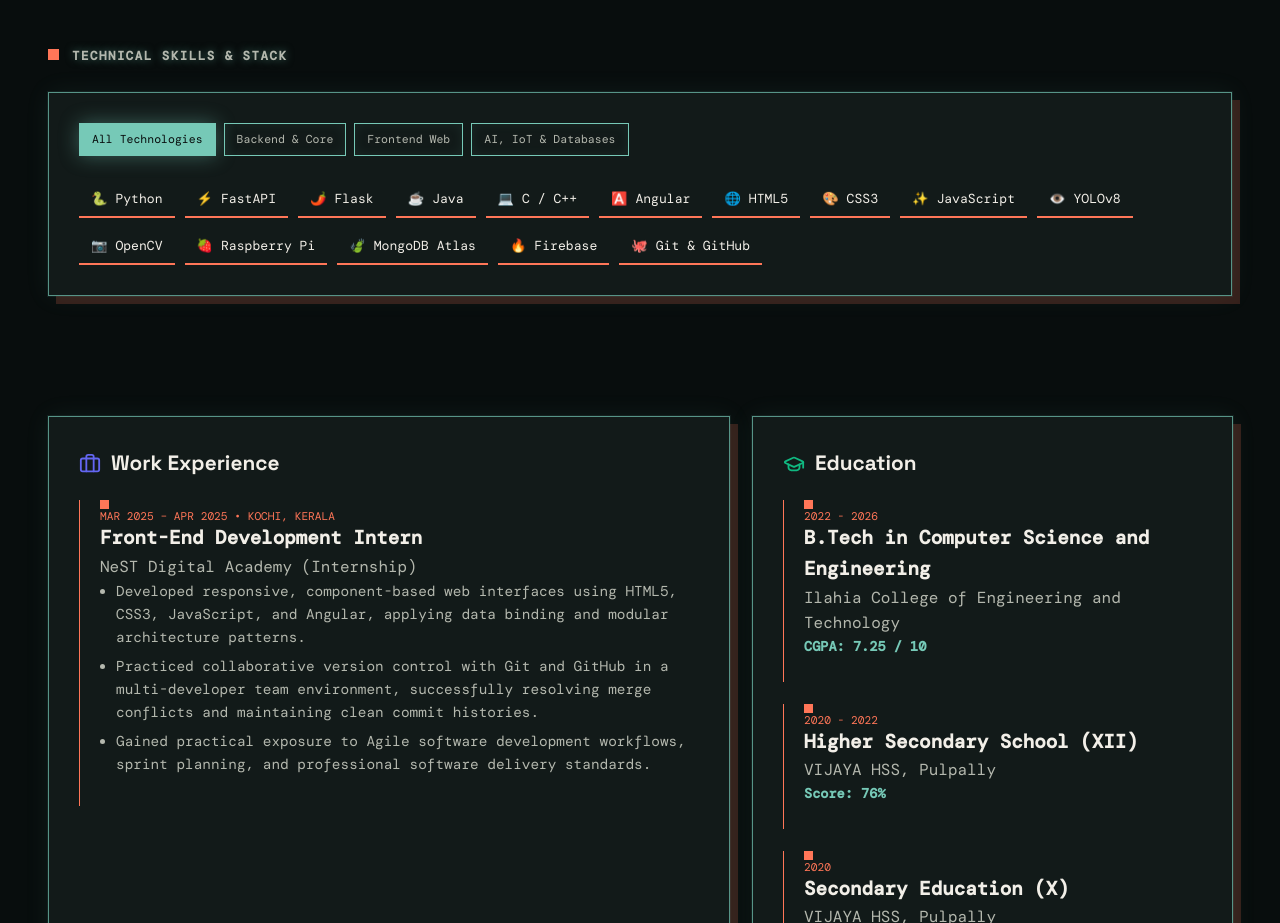
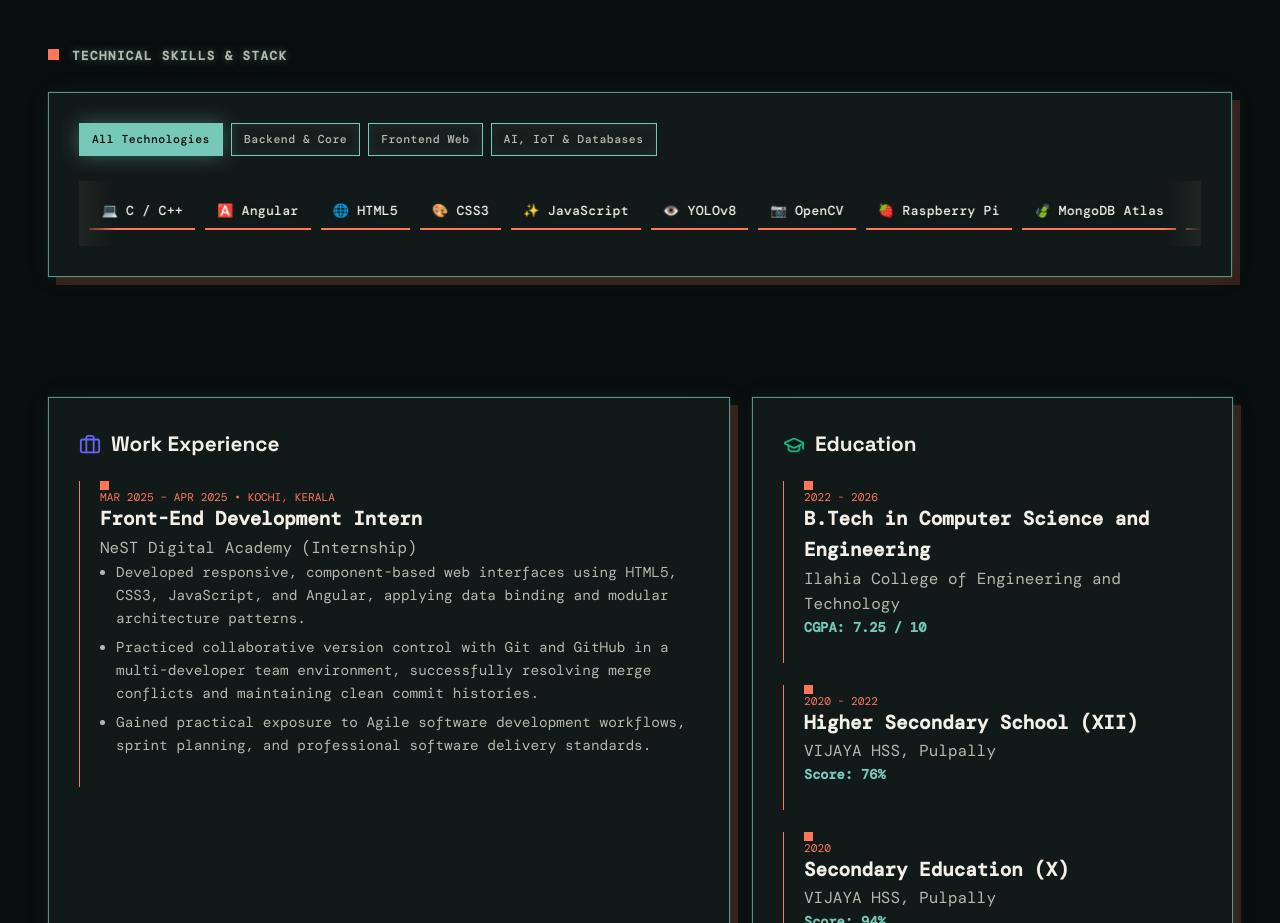
Before and after one commit to OxxY-ScoobY/PortFolio, a React (Vite) app: page / in a window 1280 px wide. Shown: the part 840-1763 px from the top of the page. Built offline with nearby package versions, Linux system fonts and the light colour scheme.

Commit message:
feat: add marquee effect for skills display and enhance styling

```diff
--- a/src/components/SkillsBento.tsx
+++ b/src/components/SkillsBento.tsx
@@ -28,6 +28,8 @@
     if (activeTab === 'all') return true;
     return s.category === activeTab;
   });
+
+  const marqueeSkills = [...filteredSkills, ...filteredSkills];
 
   return (
     <section id="skills" className="bento-section">
@@ -70,15 +72,16 @@
             </button>
           </div>
 
-          <div className="skills-badge-grid">
-            {filteredSkills.map((skill, idx) => (
+          <div className="skills-marquee-viewport">
+            <div className="skills-marquee-track">
+              {marqueeSkills.map((skill, idx) => (
                 <motion.div
-                key={idx}
-                className="bento-skill-pill"
+                  key={`${skill.name}-${idx}`}
+                  className="bento-skill-pill marquee-item"
                   initial={{ opacity: 0, scale: 0.9 }}
                   whileInView={{ opacity: 1, scale: 1 }}
                   viewport={{ once: true }}
-                transition={{ duration: 0.3, delay: idx * 0.03 }}
+                  transition={{ duration: 0.3, delay: (idx % filteredSkills.length) * 0.03 }}
                   whileHover={{ scale: 1.05 }}
                 >
                   <span>{skill.icon}</span>
@@ -86,6 +89,7 @@
                 </motion.div>
               ))}
             </div>
+          </div>
         </motion.div>
       </div>
     </section>
--- a/src/index.css
+++ b/src/index.css
@@ -112,11 +112,18 @@
 .bento-card:has(.social-bento-grid) h3 { font: 500 .72rem var(--font-mono) !important; text-transform: uppercase; letter-spacing: .1em; }
 
 .skill-tabs { display: flex; flex-wrap: wrap; gap: 8px; margin-bottom: 25px; }
-.skill-tab-btn { padding: 8px 12px; background: transparent; color: var(--text-muted); border: 1px solid var(--border-color); border-radius: 0; cursor: pointer; font: .72rem var(--font-mono); }
-.skill-tab-btn.active, .skill-tab-btn:hover { color: var(--bg-card); background: var(--secondary); }
-.skills-badge-grid { display: flex; flex-wrap: wrap; gap: 10px; }
-.bento-skill-pill { display: flex; gap: 8px; align-items: center; padding: 9px 12px; border-bottom: 2px solid var(--secondary); color: var(--text-main); font: .82rem var(--font-mono); }
-.bento-skill-pill:hover { background: var(--accent); }
+.skill-tab-btn { padding: 8px 12px; background: rgba(255,255,255,0.02); color: var(--text-muted); border: 1px solid var(--border-color); border-radius: 0; cursor: pointer; font: 500 .72rem var(--font-mono); letter-spacing: .04em; text-transform: none; transition: all 180ms ease; }
+.skill-tab-btn.active, .skill-tab-btn:hover { color: var(--bg-card); background: var(--secondary); box-shadow: 0 0 18px rgba(118, 201, 183, 0.28); }
+.skills-marquee-viewport { position: relative; overflow: hidden; width: 100%; padding: 4px 0 8px; }
+.skills-marquee-viewport::before,
+.skills-marquee-viewport::after { content: ''; position: absolute; top: 0; bottom: 0; width: 36px; z-index: 2; pointer-events: none; }
+.skills-marquee-viewport::before { left: 0; background: linear-gradient(90deg, var(--bg-card) 0%, rgba(248,246,240,0) 100%); }
+.skills-marquee-viewport::after { right: 0; background: linear-gradient(270deg, var(--bg-card) 0%, rgba(248,246,240,0) 100%); }
+.skills-marquee-track { display: flex; width: max-content; gap: 10px; padding: 8px 0; animation: skill-marquee 28s linear infinite; will-change: transform; }
+.skills-marquee-track:hover { animation-play-state: paused; }
+.marquee-item { flex: 0 0 auto; }
+.bento-skill-pill { display: flex; gap: 8px; align-items: center; padding: 9px 12px; border-bottom: 2px solid var(--secondary); color: var(--text-main); font: 500 .82rem var(--font-mono); white-space: nowrap; letter-spacing: .02em; text-shadow: 0 0 10px rgba(31, 111, 104, 0.08); }
+.bento-skill-pill:hover { background: rgba(255, 118, 88, 0.08); box-shadow: inset 0 -2px 0 rgba(30, 36, 32, 0.25); }
 .bento-timeline-item { padding: 0 0 24px 20px; border-left: 1px solid var(--primary); margin-bottom: 22px; }
 .bento-timeline-dot { left: -5px; width: 9px; height: 9px; border-radius: 0; background: var(--primary) !important; box-shadow: none !important; }
 .bento-timeline-date { color: var(--primary); font: .7rem var(--font-mono); text-transform: uppercase; }
@@ -144,6 +151,10 @@
 @keyframes editorial-reveal {
   from { opacity: 0; transform: translateY(28px) rotate(.6deg); }
   to { opacity: 1; transform: translateY(0) rotate(0); }
+}
+@keyframes skill-marquee {
+  0% { transform: translateX(0); }
+  100% { transform: translateX(-50%); }
 }
 @keyframes paper-drift {
   from { background-position: 0 0; }
```
Lines whose indentation alone changed are shown as unchanged.
